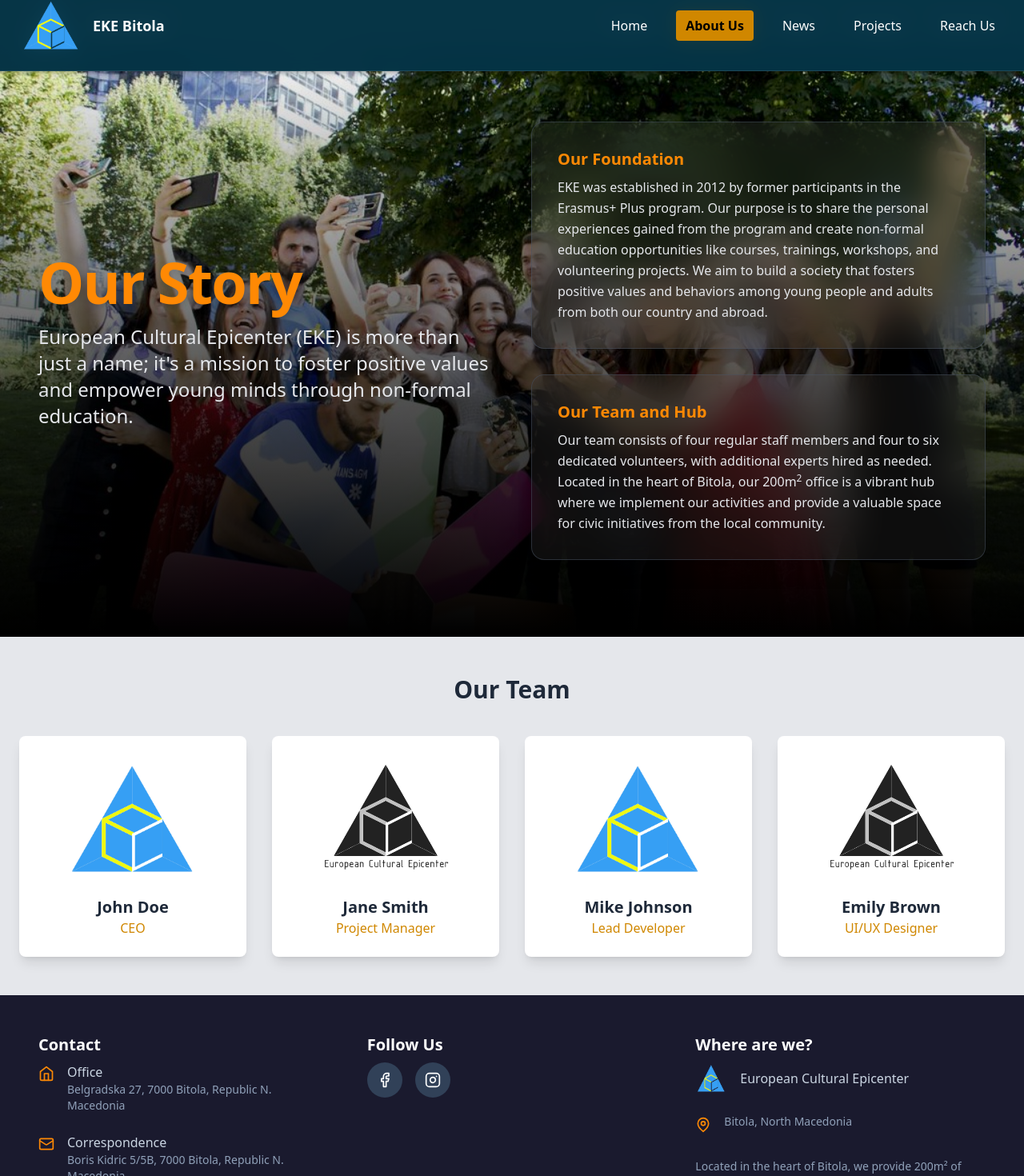
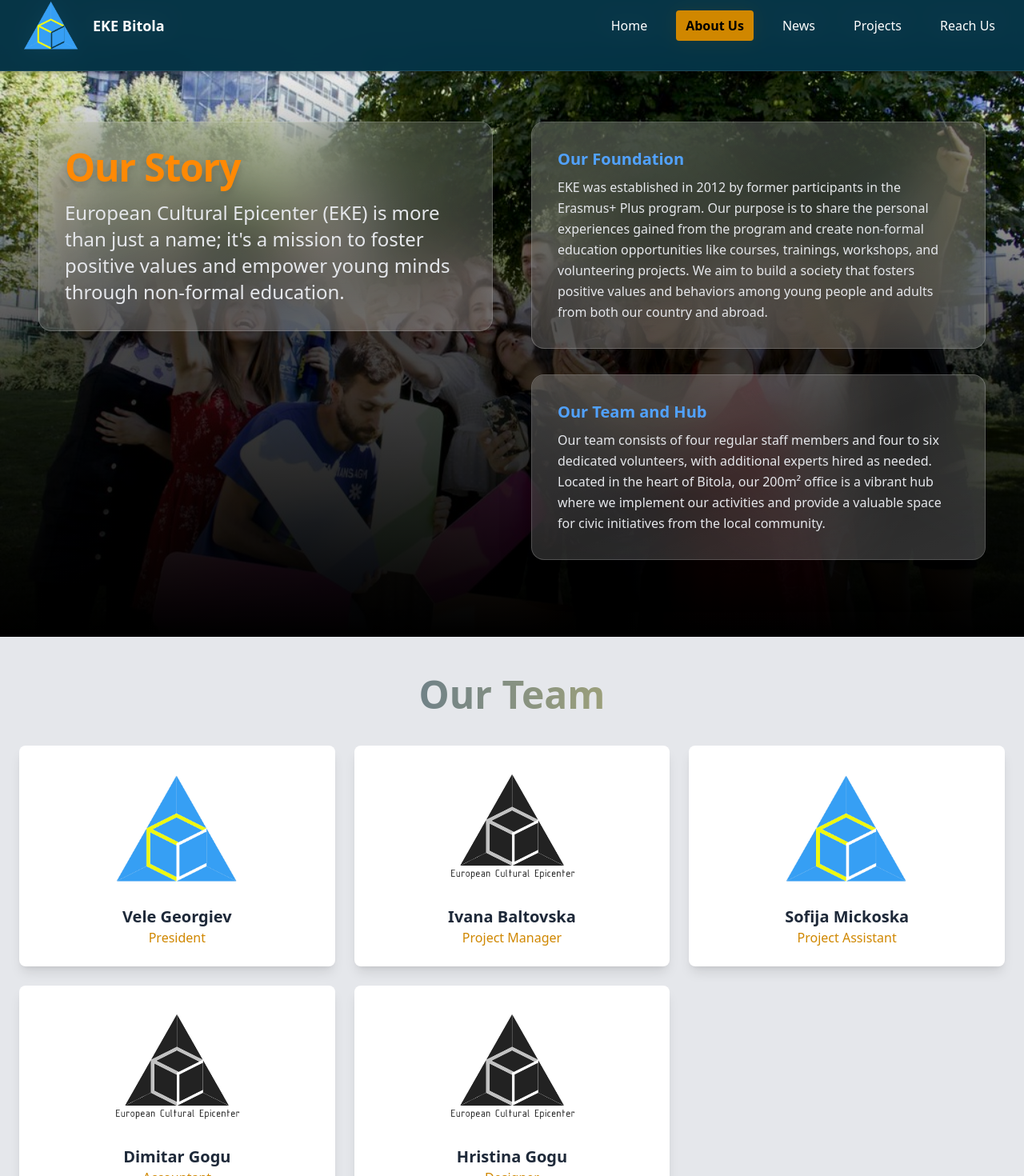
Before and after one commit to damjanstojcev4/EKE-Web, a React (Vite) app in the folder Frontend/ece-website/: page /about-us in a window 1280 px wide. Shown: the part 24-1494 px from the top of the page at 80% size. Built offline with nearby package versions, Linux system fonts and the light colour scheme.

Commit message:
About Us, UI changes

```diff
--- a/Frontend/ece-website/src/components/AboutUs.tsx
+++ b/Frontend/ece-website/src/components/AboutUs.tsx
@@ -3,60 +3,77 @@ import Navbar from "./Navbar";
 import OurTeam from "./OurTeam";
 
 const AboutUs = () => {
-     return (
+  return (
     <div className="flex flex-col min-h-screen pt-20">
-      <Navbar />  {/* Navbar placed here */}
+      <Navbar />
 
       <div className="relative w-full flex-1 p-4 sm:p-8 pt-[80px] overflow-hidden font-sans">
-
-        {/* Background Image with a stronger gradient overlay for better contrast */}
+        {/* Background Image with gradient overlay */}
         <div className="absolute inset-0 z-0">
           <img
             src="/src/assets/about-us-bg.jpg"
             alt="Group of people taking a selfie"
             className="w-full h-full object-cover"
           />
-          <div className="absolute inset-0 bg-gradient-to-t from-black via-black/60 to-transparent"></div>
+          <div className="absolute inset-0 bg-gradient-to-t from-black via-black/70 to-transparent"></div>
         </div>
 
-        {/* Main Content Container with a dynamic grid layout */}
+        {/* Main Content */}
         <div className="relative z-10 max-w-7xl mx-auto grid grid-cols-1 md:grid-cols-2 gap-12 items-start py-16 px-4">
+          {/* Left Column */}
+          <div className="p-8 rounded-2xl shadow-2xl transition-all duration-300 transform hover:-translate-y-1 hover:shadow-yellow-500/20
+                          bg-white/15 backdrop-blur-2xl border border-white/20 relative overflow-hidden">
+            <div className="absolute inset-0 bg-gradient-to-br from-white/10 via-transparent to-white/5 pointer-events-none rounded-2xl"></div>
 
-          {/* Left Column: Title and a brief, impactful introduction */}
-          <div className="flex flex-col justify-center h-full text-white">
-            <h2 className="text-5xl sm:text-7xl font-extrabold tracking-tight text-orange-400 drop-shadow-lg">
-              Our Story
-            </h2>
-            <p className="mt-4 text-xl sm:text-2xl font-light text-gray-200 leading-snug">
-              European Cultural Epicenter (EKE) is more than just a name; it's a mission to foster positive values and empower young minds through non-formal education.
-            </p>
-          </div>
-
-          {/* Right Column: Detailed content with a clean, frosted-glass effect */}
-          <div className="flex flex-col space-y-8">
-
-            {/* First Text Block */}
-            <div className="p-8 rounded-2xl shadow-xl transition-all duration-300 transform hover:scale-105 bg-white/5 backdrop-blur-xl border border-gray-600/50">
-              <h3 className="text-xl font-bold text-orange-400 mb-2">Our Foundation</h3>
-              <p className="text-sm sm:text-base leading-relaxed text-gray-200">
-                EKE was established in 2012 by former participants in the Erasmus+ Plus program. Our purpose is to share the personal experiences gained from the program and create non-formal education opportunities like courses, trainings, workshops, and volunteering projects. We aim to build a society that fosters positive values and behaviors among young people and adults from both our country and abroad.
-              </p>
-            </div>
-
-            {/* Second Text Block */}
-            <div className="p-8 rounded-2xl shadow-xl transition-all duration-300 transform hover:scale-105 bg-white/5 backdrop-blur-xl border border-gray-600/50">
-              <h3 className="text-xl font-bold text-orange-400 mb-2">Our Team and Hub</h3>
-              <p className="text-sm sm:text-base leading-relaxed text-gray-200">
-                Our team consists of four regular staff members and four to six dedicated volunteers, with additional experts hired as needed. Located in the heart of Bitola, our 200m<sup>2</sup> office is a vibrant hub where we implement our activities and provide a valuable space for civic initiatives from the local community.
+            <div className="flex flex-col justify-center h-full text-white relative z-10">
+              <h2 className="text-5xl sm:text-5xl font-extrabold tracking-tight text-orange-400 drop-shadow-lg">
+                Our Story
+              </h2>
+              <p className="mt-4 text-xl sm:text-2xl font-light text-gray-200 leading-snug">
+                European Cultural Epicenter (EKE) is more than just a name; it's
+                a mission to foster positive values and empower young minds
+                through non-formal education.
               </p>
             </div>
           </div>
+
+          {/* Right Column */}
+          <div className="flex flex-col space-y-8">
+            {[
+              {
+                title: "Our Foundation",
+                text: `EKE was established in 2012 by former participants in the Erasmus+ Plus program. Our purpose is to share the personal experiences gained from the program and create non-formal education opportunities like courses, trainings, workshops, and volunteering projects. We aim to build a society that fosters positive values and behaviors among young people and adults from both our country and abroad.`,
+              },
+              {
+                title: "Our Team and Hub",
+                text: `Our team consists of four regular staff members and four to six dedicated volunteers, with additional experts hired as needed. Located in the heart of Bitola, our 200m² office is a vibrant hub where we implement our activities and provide a valuable space for civic initiatives from the local community.`,
+              },
+            ].map((block, idx) => (
+              <div
+                key={idx}
+                className="p-8 rounded-2xl shadow-2xl transition-all duration-300 transform hover:-translate-y-1 hover:shadow-blue-500/20
+                           bg-white/15 backdrop-blur-2xl border border-white/20 relative overflow-hidden"
+              >
+                <div className="absolute inset-0 bg-gradient-to-br from-white/10 via-transparent to-white/5 pointer-events-none rounded-2xl"></div>
+
+                <h3 className="text-xl font-bold text-blue-400 mb-2 relative z-10">
+                  {block.title}
+                </h3>
+                <p className="text-sm sm:text-base leading-relaxed text-gray-200 relative z-10">
+                  {block.text}
+                </p>
+              </div>
+            ))}
+          </div>
         </div>
       </div>
-      <OurTeam/>
+
+      {/* Team Section */}
+      <OurTeam />
+
       <Footer />
     </div>
   );
-}
+};
 
 export default AboutUs;
--- a/Frontend/ece-website/src/components/OurTeam.tsx
+++ b/Frontend/ece-website/src/components/OurTeam.tsx
@@ -1,34 +1,39 @@
 
 const teamMembers = [
   {
-    name: "John Doe",
-    position: "CEO",
+    name: "Vele Georgiev",
+    position: "President",
     image: "/src/assets/EKE_logo PNG.png",
   },
   {
-    name: "Jane Smith",
+    name: "Ivana Baltovska",
     position: "Project Manager",
     image: "/src/assets/logo-black-white.png",
   },
   {
-    name: "Mike Johnson",
-    position: "Lead Developer",
+    name: "Sofija Mickoska",
+    position: "Project Assistant",
     image: "/src/assets/EKE_logo PNG.png",
   },
   {
-    name: "Emily Brown",
-    position: "UI/UX Designer",
+    name: "Dimitar Gogu",
+    position: "Accountant",
     image: "/src/assets/logo-black-white.png",
   },
+  {
+    name: "Hristina Gogu",
+    position: "Designer",
+    image: "/src/assets/logo-black-white.png",
+  }
 ];
 
 const OurTeam = () => {
   return (
     <section className="py-12 bg-gray-200">
       <div className="max-w-7xl mx-auto px-6 text-center">
-        <h2 className="text-3xl font-bold text-gray-800 mb-10">Our Team</h2>
+        <h2 className="text-5xl font-bold mb-10 text-transparent bg-clip-text bg-gradient-to-r from-blue-900 to-yellow-300">Our Team</h2>
 
-        <div className="grid gap-8 sm:grid-cols-2 lg:grid-cols-3 xl:grid-cols-4">
+        <div className="grid gap-6 sm:grid-cols-2 md:grid-cols-3 xl:grid-cols-3">
           {teamMembers.map((member, index) => (
             <div
               key={index}
```
